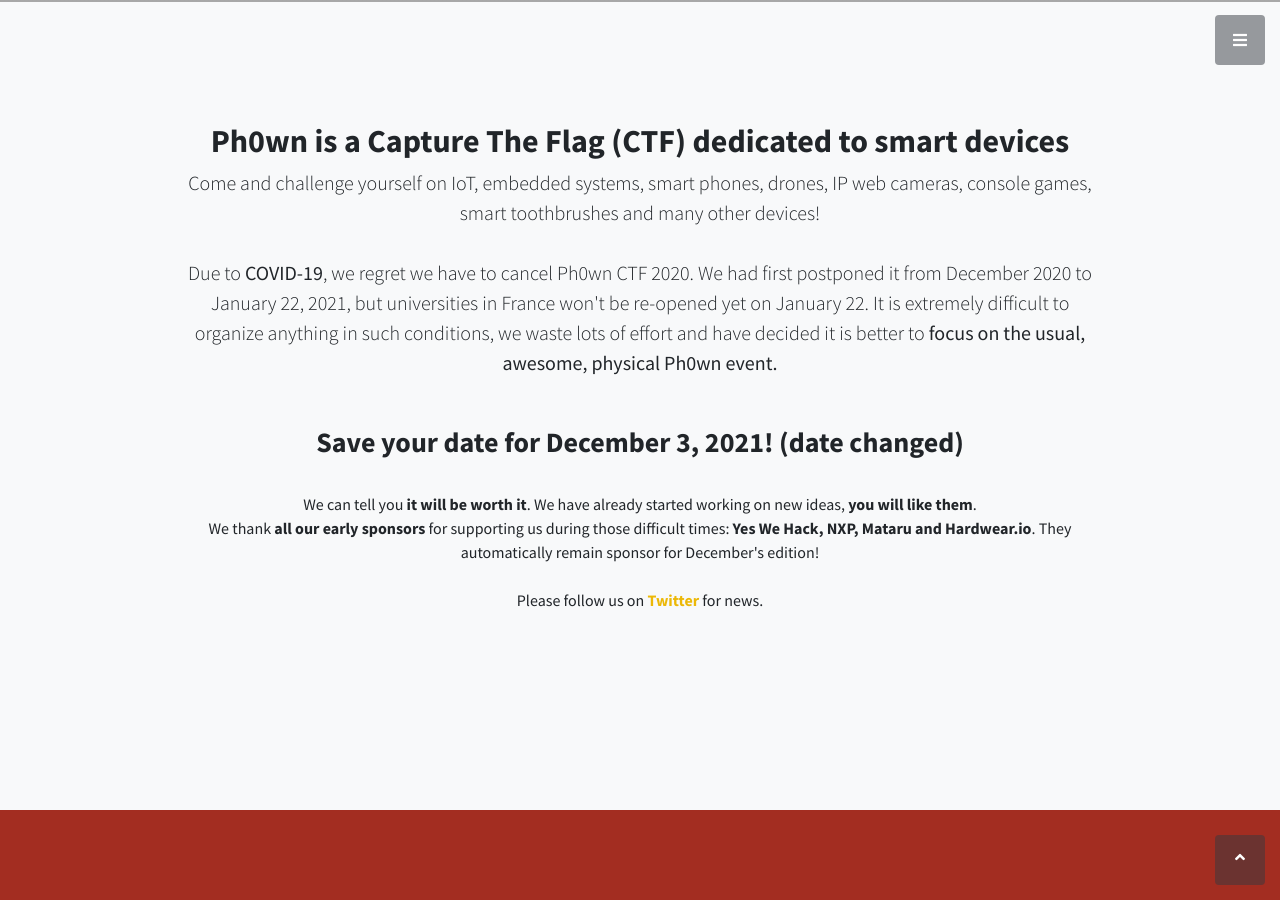
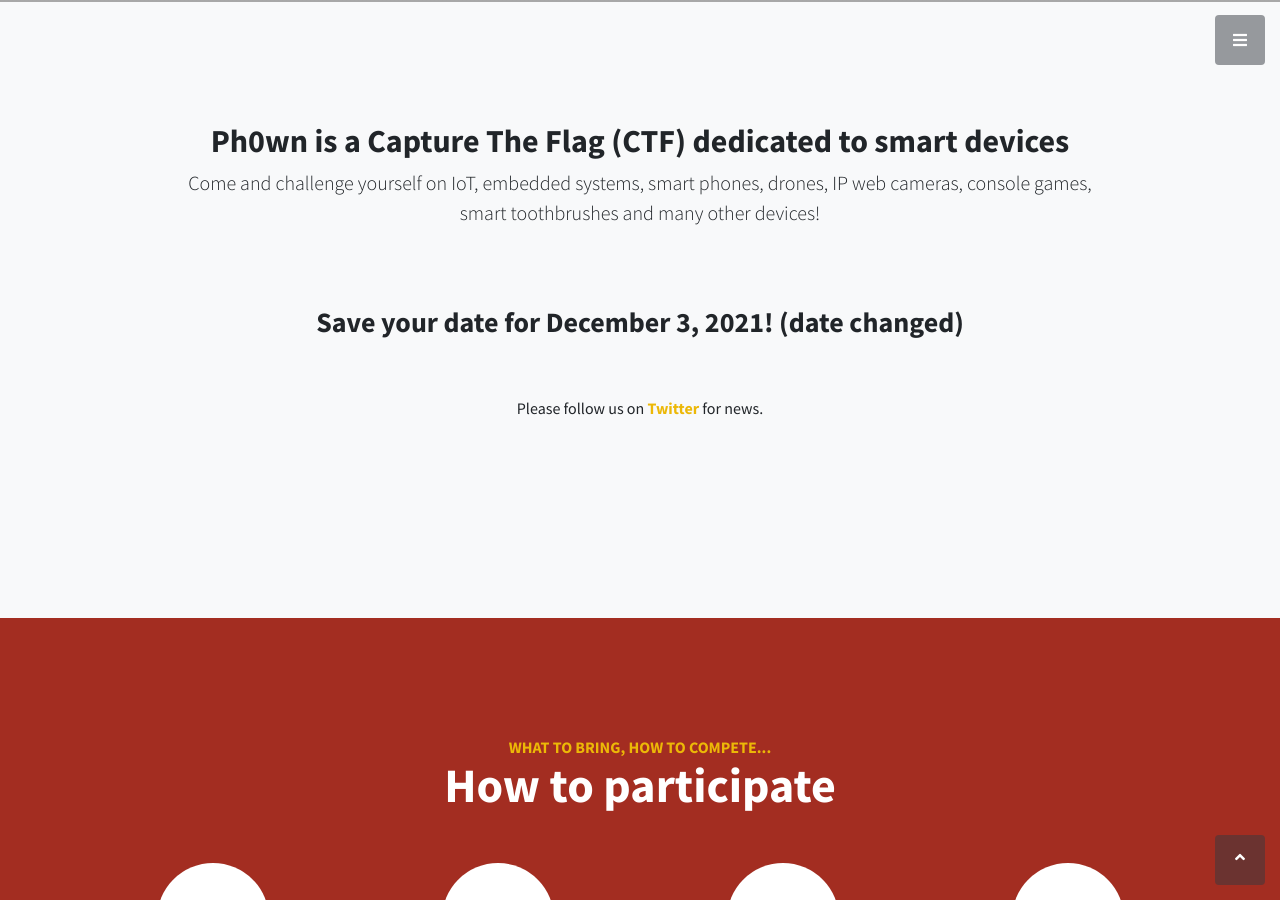
Before and after one commit to ph0wn/ph0wn.github.io, a Jekyll site: the page built from index.html, in a window 1280 px wide and 900 px high, scrolled down 898 px. Built offline with Jekyll 4.4.1, drawn with Linux system fonts in a browser that asks for light colours; some of the changed text lies outside the part shown; grey boxes are pictures that could not be loaded.

Commit message:
copyright to 2021, page update

```diff
--- a/_includes/footer.html
+++ b/_includes/footer.html
@@ -12,6 +12,6 @@
             </a>
             </li>
         </ul>
-        <p class="text-muted small mb-0">Copyright &copy; ph0wn 2020</p>
+        <p class="text-muted small mb-0">Copyright &copy; ph0wn 2021</p>
     </div>
 </footer>
--- a/index.html
+++ b/index.html
@@ -12,10 +12,7 @@ title: Ph0wn CTF
 		  Come and challenge yourself on IoT, embedded systems, smart phones, drones, IP web cameras, console games, smart toothbrushes and many other devices!
 		  <br>
 		  <br>
-		  Due to <b>COVID-19</b>, we regret we have to cancel Ph0wn CTF 2020. We had first postponed it from December 2020 to January 22, 2021, but universities in France won't be re-opened yet on January 22. It is extremely difficult to organize anything in such conditions, we waste lots of effort and have decided it is better to <b>focus on the usual, awesome, physical Ph0wn event. </b>
 		  <h3>Save your date for December 3, 2021! (date changed)</h3>
-		  <br>We can tell you <b>it will be worth it</b>. We have already started working on new ideas, <b>you will like them</b>.
-		  <br>We thank <b>all our early sponsors</b> for supporting us during those difficult times: <b>Yes We Hack, NXP, Mataru and Hardwear.io</b>. They automatically remain sponsor for December's edition!
 		  <br>
 		  <br>Please follow us on <a href="https://twitter.com/ph0wn/">Twitter</a> for news.
 		  <br>
@@ -89,11 +86,13 @@ title: Ph0wn CTF
     <br><br>
     <h2 class="mx-auto mb-5">Sponsors</h2>
 
+    <br>We thank <b>all our early sponsors of 2020</b> (cancelled) for supporting us during those difficult times: <b>Yes We Hack, NXP, Mataru and Hardwear.io</b>. They automatically remain sponsor for the edition of December 2021.
+    <br>
     <img src="/images/YWH-black.png" width="300px" /> &nbsp; &nbsp; &nbsp;  &nbsp; &nbsp; &nbsp; &nbsp;
 <img src="/images/logomataru-300x79.jpg" width="280px" />&nbsp; &nbsp; &nbsp;  &nbsp; &nbsp; &nbsp; &nbsp;
-    <img src="./images/NXP_logo_CMYK.jpg" width="300px" />
-    <img src="/images/hardwear_300.png"/>
-    <img src="/images/synacktiv-logo-noir.png" />
+    <img src="./images/NXP_logo_CMYK.jpg" width="300px" />&nbsp; &nbsp; &nbsp;  &nbsp; &nbsp; &nbsp; &nbsp;
+    <img src="/images/hardwear_300.png"/>&nbsp; &nbsp; &nbsp;  &nbsp; &nbsp; &nbsp; &nbsp;
+    <img src="/images/synacktiv-logo-noir.png" width="300px" />
     &nbsp; &nbsp; &nbsp;  &nbsp; &nbsp; &nbsp; &nbsp;
     <!--
     <img src="/images/Fortinet_Logo_Black-Red.png" width="300px"/>    &nbsp; &nbsp; &nbsp;  &nbsp; &nbsp; &nbsp; &nbsp;
```
